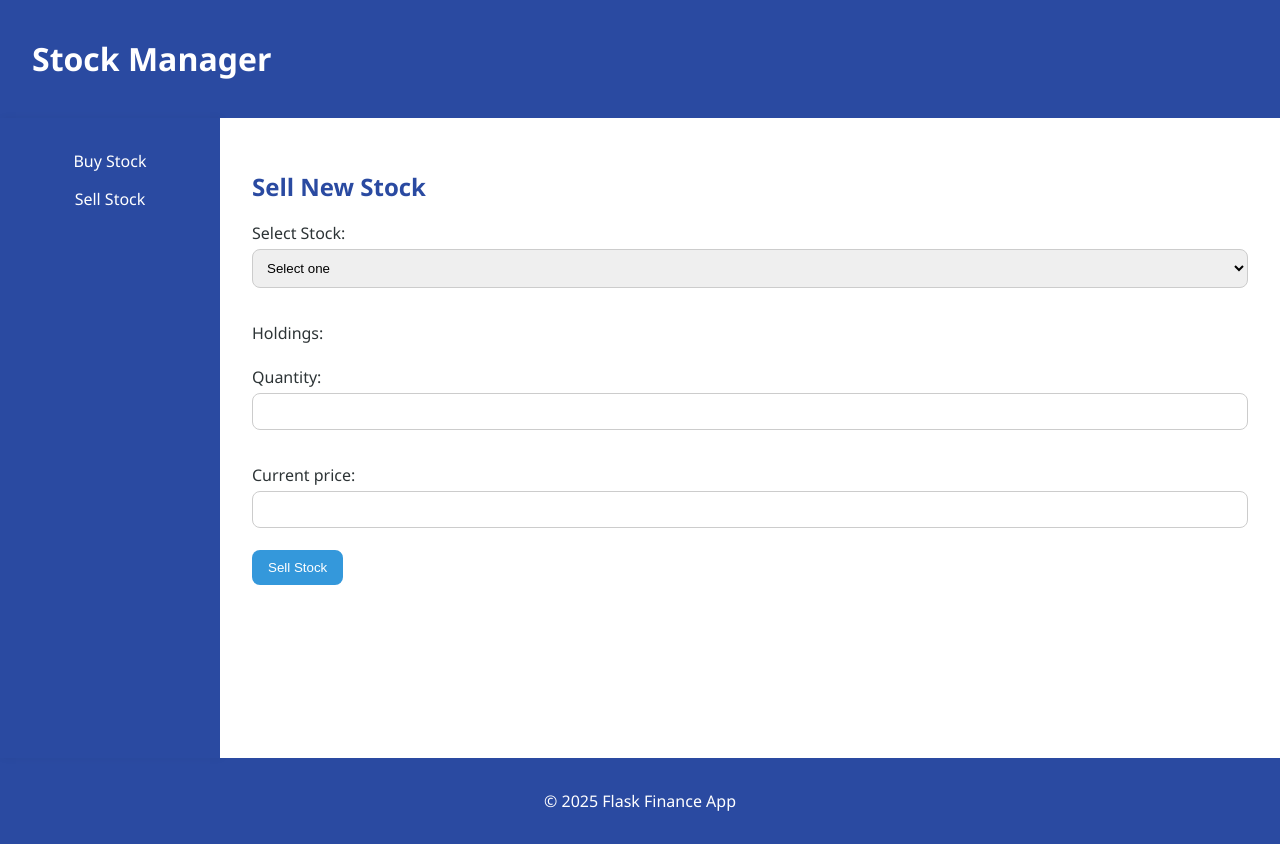
After one commit to sharonnwobi/Fantastic4, a Flask app: template templates/sell.html in a window 1280 px wide. The commit adds this page. Run offline with Flask 3, Linux system fonts and the light colour scheme; the template is opened without the code that fills it, so the values that code supplies are empty.

Commit message:
added selling page

```diff
--- a/app.py
+++ b/app.py
@@ -34,8 +34,58 @@ def create_stock():
     return render_template("create.html", stock_options=stock_options)
 
 
+@app.route("/stocks/sell", methods=["GET", "POST"])
+def sell_stock():
+    if request.method == "POST":
 
-#TO SEE PARTICULAR STOCKS ON OVERVIEW PAGE FOR STATED STOCK
+        stock_id = request.form.get("stock_id")
+        price = float(request.form.get("price")) * -1
+        quantity = float(request.form.get("quantity")) * -1
+        print(request.form)
+
+        payload = {"stock_id": stock_id, "price": price, "quantity": quantity}
+
+        requests.post("http://localhost:5000/api/transactions", json=payload)
+        return redirect("/stocks")
+
+    stock_options = requests.get("http://localhost:5000/api/companies")
+
+    stock_options = stock_options.json()
+    for stock in stock_options:
+        stock["current_price"] = get_stock_current_price(stock["symbol"])
+    return render_template("sell.html", stock_options=stock_options)
+
+@app.route("/stocks/edit/<int:stock_id>", methods=["GET", "POST"])
+def edit_stock(stock_id):
+    db = connect_to_database()
+    cursor = db.cursor(dictionary=True)
+    if request.method == "POST":
+        symbol = request.form["symbol"]
+        name = request.form["company_name"]
+        sector = request.form["sector"]
+        cursor.execute(
+            "UPDATE stocks SET symbol=%s, company_name=%s, sector=%s WHERE stock_id=%s",
+            (symbol, name, sector, stock_id)
+        )
+        db.commit()
+        cursor.close()
+        return redirect("/stocks")
+    else:
+        cursor.execute("SELECT * FROM stocks WHERE stock_id = %s", (stock_id,))
+        stock = cursor.fetchone()
+        cursor.close()
+        return render_template("edit.html", stock=stock)
+# @app.route("/stocks/delete/<int:stock_id>")
+# def delete_stock(stock_id):
+#     db = connect_to_database()
+#     cursor = db.cursor()
+#     #Dont have to do it after the new db /cascade on portfolio/
+#     cursor.execute("DELETE FROM portfolio WHERE stock_id = %s", (stock_id,))
+#     cursor.execute("DELETE FROM stocks WHERE stock_id = %s", (stock_id,))
+#     db.commit()
+#     cursor.close()
+#     return redirect("/stocks")
+
 @app.route("/stocks/<symbol>")
 def stock_overview(symbol):
     response = requests.get("http://localhost:5000/api/stocks/" + symbol)
--- a/config.py
+++ b/config.py
@@ -1,3 +1,3 @@
 HOST = "localhost"
 USER = "root"
-PASSWORD = "n3u3da!"
+PASSWORD = "happy123"
--- a/templates/base.html
+++ b/templates/base.html
@@ -18,6 +18,7 @@
     <nav class="sidebar">
       <ul>
         <li><a href="/stocks/create">Buy Stock</a></li>
+        <li><a href="/stocks/sell">Sell Stock</a></li>
       </ul>
     </nav>
 
--- /dev/null
+++ b/templates/sell.html
@@ -0,0 +1,35 @@
+{% extends "base.html" %}
+{% block title %}Add New Stock{% endblock %}
+
+{% block content %}
+<h2>Sell New Stock</h2>
+<form action="/stocks/sell" method="post">
+  <label>Select Stock:
+  <select name="stock_id" required onchange="fillFields(this)">
+    <option value="" disabled selected>Select one</option>
+    {% for stock in stock_options %}
+      <option value="{{ stock.stock_id }}"
+              data-name="{{ stock.company_name }}"
+              data-sector="{{ stock.sector }}"
+              data-price="{{ stock.current_price }}"
+              data-quantity="{{ stock.total }}">{{ stock.symbol }} - {{ stock.company_name }}</option>
+
+    {% endfor %}
+  </select></label><br>
+  <span>Holdings: <b><span id="holdings"></span></b></span><br><br/>
+  <label>Quantity: <input type="number" name="quantity" id = "quantity"></label><br>
+  <label>Current price: <input type="text" name="price" id="current_price" readonly/><label><br>
+
+  <button type="submit">Sell Stock</button>
+</form>
+
+<script>
+  function fillFields(select) {
+    const selected = select.options[select.selectedIndex];
+    document.getElementById("current_price").value = selected.dataset.price;
+    document.getElementById("holdings").innerText = selected.dataset.quantity || 0;
+    document.getElementById("quantity").max = selected.dataset.quantity || 1000;
+  }
+</script>
+
+{% endblock %}
```
Also changed, not shown: api.py (+16 -4 lines), 2 other files.
